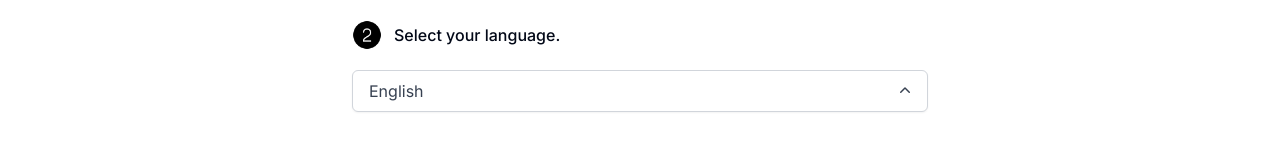
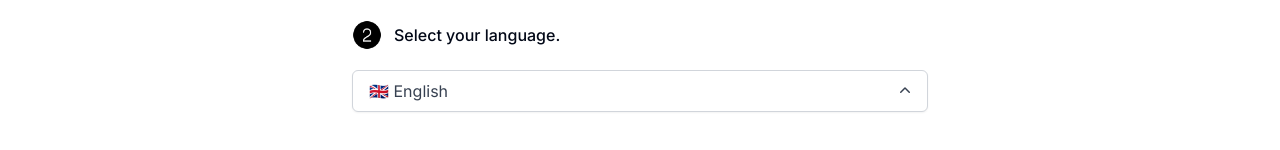
Before and after one commit to CrisChr/gemini-excel, a Next.js app: page / in a window 1280 px wide. Shown: the part 375-525 px from the top of the page. Built offline with nearby package versions, Linux system fonts and the light colour scheme.

Commit message:
fix initial language error

```diff
--- a/app/(home)/homePage.jsx
+++ b/app/(home)/homePage.jsx
@@ -9,7 +9,7 @@ import { useCompletion } from 'ai/react';
 
 export default function HomePage() {
   const [content, setContent] = useState("");
-  const [language, setLanguage] = useState("English");
+  const [language, setLanguage] = useState("🇬🇧 English");
   const answerRef = useRef(null);
 
   const scrollToAnswer = () => {
```
